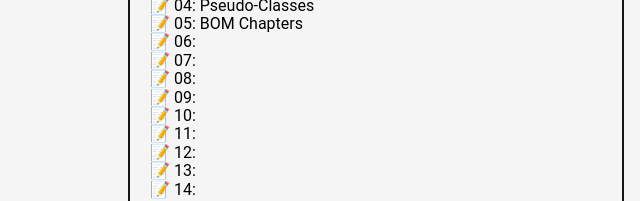
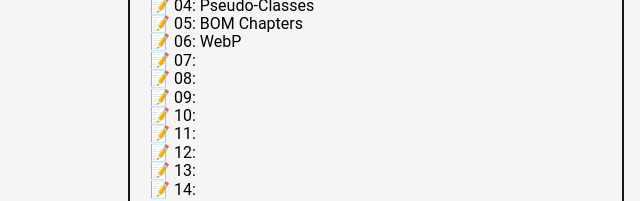
Before and after one commit to lsmills24/wdd230, a plain HTML site: page index.html in a window 1280 px wide. Shown: the part 519-720 px from the top of the page, 0-640 px from the left. Drawn offline with Linux system fonts and the light colour scheme.

Commit message:
WebP lesson06

```diff
--- a/index.html
+++ b/index.html
@@ -41,7 +41,7 @@
                 <li> 03: <a class="lesson" href="lesson03/images/combinator_exercises.png">Combinators</a> | <a class="lesson" href="https://codepen.io/lsmills24/pen/rNovzGY">Pseudo-Elements | </a><a class="lesson" href="https://codepen.io/lsmills24/pen/RwEyXYz">HamButton</a></li>
                 <li> 04: <a class="lesson" href="https://codepen.io/lsmills24/pen/poqxQqK">Pseudo-Classes</a></li>
                 <li> 05: <a class="lesson" href="lesson05/bom.html">BOM Chapters</a></li>
-                <li> 06: <a class="lesson"></a></li>
+                <li> 06: <a class="lesson" href="lesson06/images/landscape-reduced.webp">WebP</a></li>
                 <li> 07: <a class="lesson"></a></li>
                 <li> 08: <a class="lesson"></a></li>
                 <li> 09: <a class="lesson"></a></li>
```
Also changed, not shown: lesson06/images/landscape-reduced.webp (added), lesson06/images/landscape.jpg (added), lesson06/images/landscape.webp (added).
